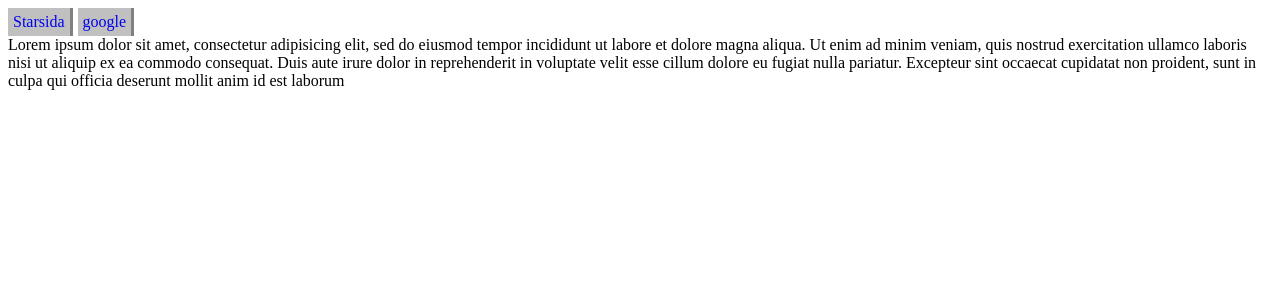
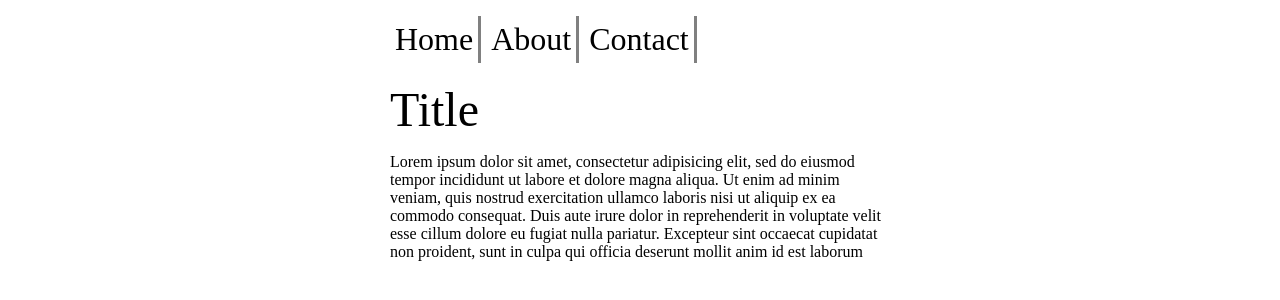
Before and after one commit to niilohlin/webproject, a plain HTML site: page day4/index.html in a window 1280 px wide. Drawn offline with Linux system fonts and the light colour scheme.

Commit message:
looks pretty nice now

```diff
--- a/day4/index.html
+++ b/day4/index.html
@@ -1,37 +1,30 @@
 <!DOCTYPE html>
+
 <html>
   <head>
-    <meta charset="utf-8">
-    <title>background</title>
+    <meta charset="utf-8"></meta>
+    <title>My Website</title>
     <style>
-      body { background: url("background.png") fixed bottom right no-repeat white;}
-      div.meny a {
-        float: left;
-        background: silver;
-        text-decoration: none;
-        border-right: solid gray medium;
-        margin-right: 5px;
-        padding: 5px;
-      }
-      div.content {clear: both;}
+      @import url("style.css");
     </style>
   </head>
-
   <body>
-
-    <div class="meny">
-      <a href="index.html">Starsida</a>
-      <a href="google.com">google</a>
-    </div >
+    <div class="menu">
+      <a href="index.html">Home</a>
+      <a href="about.html">About</a>
+      <a href="contact.html">Contact</a>
+    </div>
+    <br>
+    <div class="title">Title</div>
     <div class="content">
-      <p>
      Lorem ipsum dolor sit amet, consectetur adipisicing elit, sed do eiusmod
      tempor incididunt ut labore et dolore magna aliqua. Ut enim ad minim
      veniam, quis nostrud exercitation ullamco laboris nisi ut aliquip ex ea
      commodo consequat. Duis aute irure dolor in reprehenderit in voluptate
      velit esse cillum dolore eu fugiat nulla pariatur. Excepteur sint occaecat
      cupidatat non proident, sunt in culpa qui officia deserunt mollit anim id
-      est laborum</p>
-    </div >
+     est laborum
+    </div>
+
   </body>
 </html>
--- /dev/null
+++ b/day4/style.css
@@ -0,0 +1,25 @@
+div {
+    text-align: left;
+    width: 500px;
+    margin: auto;
+    margin-top: 1em;
+}
+
+div.content {
+    font-size: 100%;
+}
+
+div.title {
+    margin-top: 1em;
+    font-size: 300%;
+}
+
+div.menu a {
+    float: left;
+    border-right: solid gray medium;
+    text-decoration: none;
+    margin-right: 5px;
+    padding: 5px;
+    color: black;
+    font-size: 200%;
+}
```
Also changed, not shown: day4/about.html (added, +28 -0 lines), day4/contact.html (added, +24 -0 lines). Lines whose indentation alone changed are shown as unchanged.
